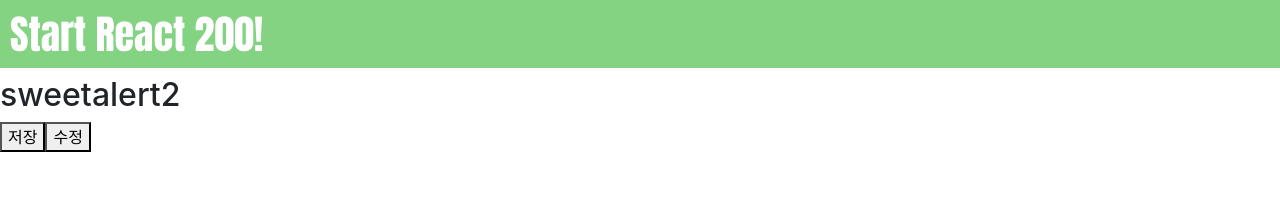
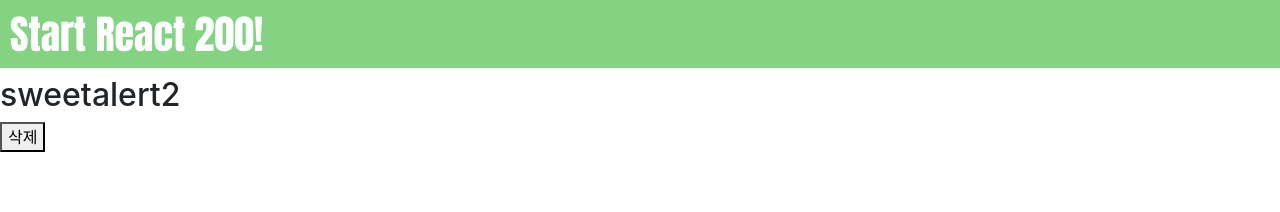
Before and after one commit to my-choe/react200, a React (Create React App) app: page / in a window 1280 px wide. Shown: the top 212 px of the page. Built offline with nearby package versions, Linux system fonts and the light colour scheme.

Commit message:
058 sweetalert2 confirm 사용하기

```diff
--- a/src/App.js
+++ b/src/App.js
@@ -1,13 +1,13 @@
 import React from 'react';
 import './App.css';
-import Sweetalert2Position from './R057_Sweetalert2Position';
+import Sweetalert2Comfirm from './R058_Sweetalert2Comfirm';
 import 'bootstrap/dist/css/bootstrap.css';
 
 function App() {
   return (
     <div>
       <h1>Start React 200!</h1>
-      <Sweetalert2Position/>
+      <Sweetalert2Comfirm/>
     </div>
   );
 }
--- /dev/null
+++ b/src/R058_Sweetalert2Comfirm.js
@@ -0,0 +1,36 @@
+import React, { Component } from 'react';
+import Swal from 'sweetalert2';
+
+class R058_Sweetalert2Comfirm extends Component {
+    deleteAlert = (e) => {
+        Swal.fire({
+            title: '정말 삭제하시겠습니까?',
+            icon: 'question',
+            showConfirmButton: true,
+            confirmButtonColor: 'rgb(163 151 241)',
+            cancelButtonColor: '#01DF01',
+            confirmButtonText: '예',
+            cancelButtonText: '아니오'
+        }).then((result) => {
+            if(result.value){
+                document.getElementById('deleteId').remove();
+                Swal.fire(
+                    'Deleted',
+                    'sweetalert2 삭제 완료',
+                    'success' // 아이콘 모양
+                )
+            }
+        })
+    }
+
+    render() {
+        return (
+            <>
+                <h2 id="deleteId">sweetalert2</h2>
+                <button onClick={e => this.deleteAlert()}>삭제</button>
+            </>
+        )
+    }
+}
+
+export default R058_Sweetalert2Comfirm;
```
